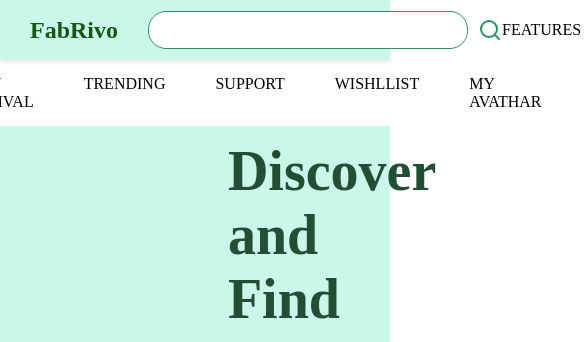
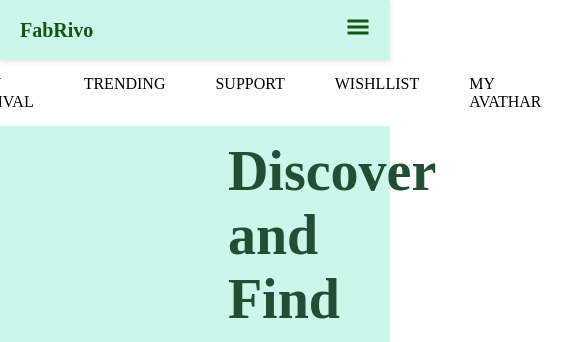
Before and after one commit to Anjana7581/Fabrivo-website, a React (Vite) app in the folder fabrivo-frontend/: page / in a window 390 px wide. Shown: the top 342 px of the page, 585 px wide, since content can reach past the window. Built offline with nearby package versions, Linux system fonts and the light colour scheme; no server answers.

Commit message:
makes the navbar responsive

```diff
--- a/fabrivo-frontend/src/components/Navbar/Navbar.css
+++ b/fabrivo-frontend/src/components/Navbar/Navbar.css
@@ -1,33 +1,39 @@
-*{
+/* Reset and Base Styles */
+* {
   margin: 0;
   padding: 0;
+  box-sizing: border-box;
 }
 
-
-
 .navbar {
-    /* width: 100%; */
   height: 60px;
   background-color: rgb(203, 247, 234);
   display: flex;
   align-items: center;
-    padding: 0 30px;
+  justify-content: space-between;
+  padding: 0 20px;
   box-shadow: 0 2px 5px rgba(0, 0, 0, 0.1);
+  position: relative;
 }
 
 .nav-left {
   display: flex;
   align-items: center;
 }
-.nav-left a{
+
+.nav-left a {
   text-decoration: none;
   color: inherit;
 }
 
 .logo {
   color: rgb(19, 87, 19);
-    margin-right: 30px;
   font-size: 24px;
+}
+
+.search-container {
+  position: relative;
+  margin-left: 20px;
 }
 
 .search {
@@ -40,25 +46,26 @@
 }
 
 .search-icon {
+  position: absolute;
+  right: 10px;
+  top: 50%;
+  transform: translateY(-50%);
   font-size: 24px;
   color: rgb(45, 143, 96);
   cursor: pointer;
-    margin-left: 10px;
 }
 
 .nav-right {
   display: flex;
   align-items: center;
-    margin: 0 40px 0 auto;
-
   gap: 40px;
+  transition: max-height 0.3s ease-in-out;
 }
 
 .nav-right a {
   font-size: 16px;
   text-decoration: none;
   color: inherit;
-    cursor: pointer;
 }
 
 .crt {
@@ -81,43 +88,64 @@
   background-color: rgb(45, 143, 96);
 }
 
-
-/* Navbar.css */
-.navbar .nav-right {
-    position: relative;
+.profile-icon {
+  font-size: 24px;
+  cursor: pointer;
 }
 
-  .profile-dropdown {
-    position: relative;
-    display: inline-block;
+/* Responsive Styles */
+.menu-icon {
+  display: none;
+  font-size: 24px;
+  cursor: pointer;
+  color: rgb(19, 87, 19);
 }
 
-  .profile-icon {
-    cursor: pointer;
-    font-size: 24px;
+@media (max-width: 768px) {
+  .search-container {
+      display: none;
   }
 
-  .dropdown-content {
-    display: none;
-    position: absolute;
-    right: 0;
-    background-color: #fff;
-    min-width: 160px;
-    box-shadow: 0px 8px 16px rgba(0, 0, 0, 0.2);
-    z-index: 1;
-  }
-
-  .profile-dropdown:hover .dropdown-content {
+  .menu-icon {
       display: block;
   }
 
-  .dropdown-content a {
-    color: black;
-    padding: 12px 16px;
-    text-decoration: none;
-    display: block;
+  .nav-right {
+      flex-direction: column;
+      align-items: flex-start;
+      position: absolute;
+      top: 60px;
+      right: 0;
+      background-color: rgb(203, 247, 234);
+      width: 100%;
+      max-height: 0;
+      overflow: hidden;
   }
 
-  .dropdown-content a:hover {
-    background-color: #ddd;
+  .nav-right.open {
+      max-height: 300px;
+      padding: 10px 20px;
   }
+
+  .nav-right a {
+      padding: 10px 0;
+      font-size: 14px;
+  }
+
+  .btn-ln {
+      font-size: 14px;
+      width: 100%;
+      text-align: center;
+  }
+}
+
+@media (max-width: 480px) {
+  .logo {
+      font-size: 20px;
+  }
+
+  .crt,
+  .profile-icon {
+      font-size: 20px;
+  }
+}
--- a/fabrivo-frontend/src/components/Navbar/Navbar.jsx
+++ b/fabrivo-frontend/src/components/Navbar/Navbar.jsx
@@ -2,6 +2,8 @@ import { Link, useNavigate } from "react-router-dom";
 import { FiSearch } from "react-icons/fi";
 import { GrCart } from "react-icons/gr";
 import { CgProfile } from "react-icons/cg";
+import { GiHamburgerMenu } from "react-icons/gi"; // For hamburger icon
+import { AiOutlineClose } from "react-icons/ai"; // For close icon
 import './Navbar.css';
 import { useEffect, useState } from "react";
 import axiosInstance from "../../axiosInstance";
@@ -9,15 +11,15 @@ import axiosInstance from "../../axiosInstance";
 function Navbar() {
   const navigate = useNavigate();
   const [user, setUser] = useState(null);
+  const [isMenuOpen, setIsMenuOpen] = useState(false); // Menu toggle state
 
-  // Fetch user details if token exists
   useEffect(() => {
     const fetchUser = async () => {
       const token = localStorage.getItem('token');
       if (token) {
         try {
           const response = await axiosInstance.get('/user'); // Assumes you have a '/user' endpoint
-          setUser(response.data); // Update user details
+          setUser(response.data);
         } catch (error) {
           console.error("Failed to fetch user details:", error.response?.data || error.message);
         }
@@ -26,18 +28,24 @@ function Navbar() {
     fetchUser();
   }, []);
 
+  const toggleMenu = () => setIsMenuOpen(!isMenuOpen);
+
   return (
     <div className="navbar">
       <div className="nav-left">
         <h1 className="logo"><Link to='/'>FabRivo</Link></h1>
-        <input type="search" name="search" id="" className='search' />
-        <FiSearch className='search-icon' />
+        <div className="search-container">
+          <input type="search" name="search" className='search' />
+          <FiSearch className='search-icon' />
+        </div>
       </div>
-      <div className="nav-right">
+      <div className="menu-icon" onClick={toggleMenu}>
+        {isMenuOpen ? <AiOutlineClose /> : <GiHamburgerMenu />}
+      </div>
+      <div className={`nav-right ${isMenuOpen ? "open" : ""}`}>
         <Link to='/featured-course'>FEATURES</Link>
         <Link to='/contact-us'>CONTACT US</Link>
         <Link to='/cart'><GrCart className='crt' /></Link>
-
         {user ? (
           <>
             {user.role === 'admin' && (
```
Lines whose indentation alone changed are shown as unchanged.
